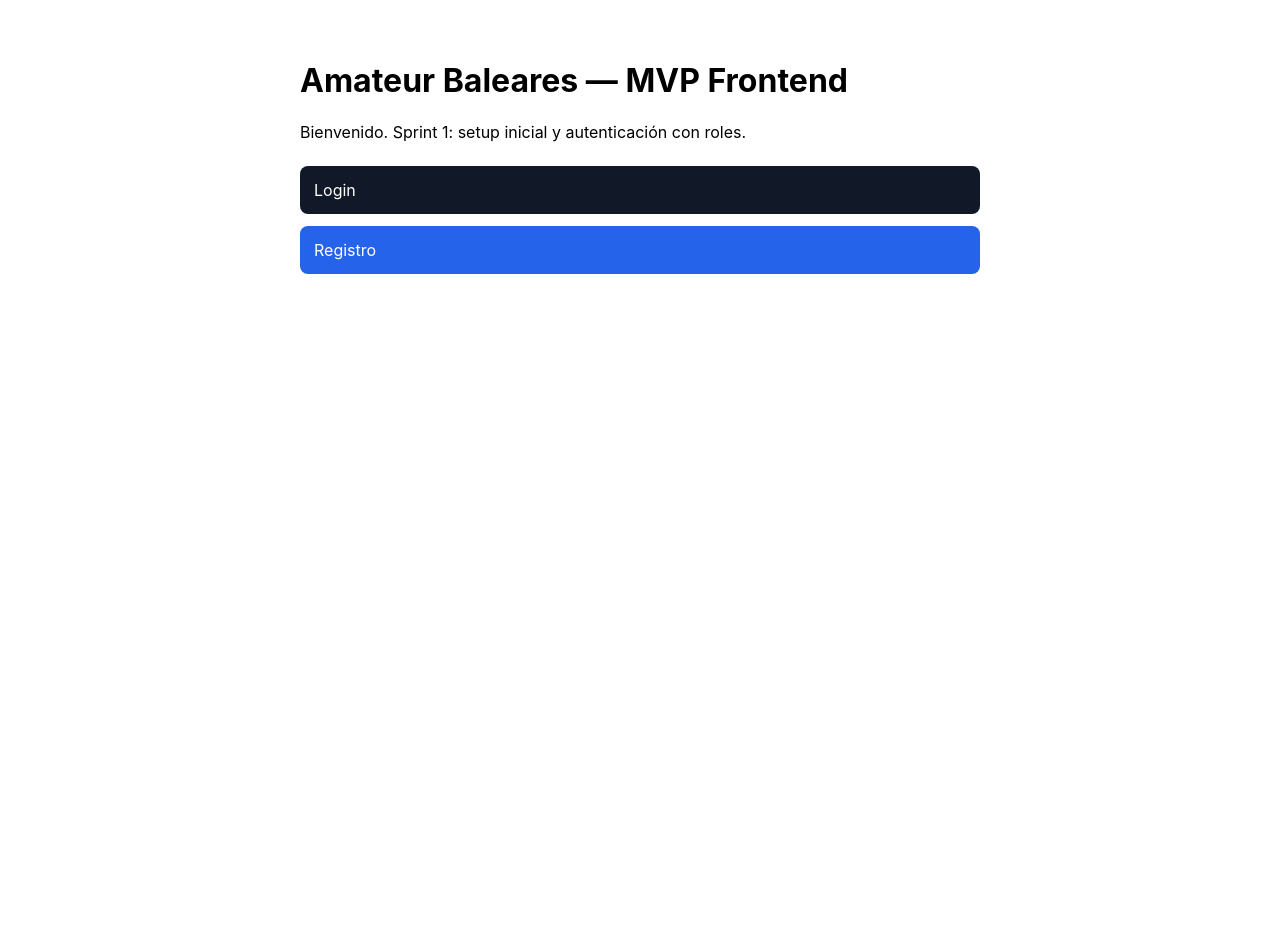
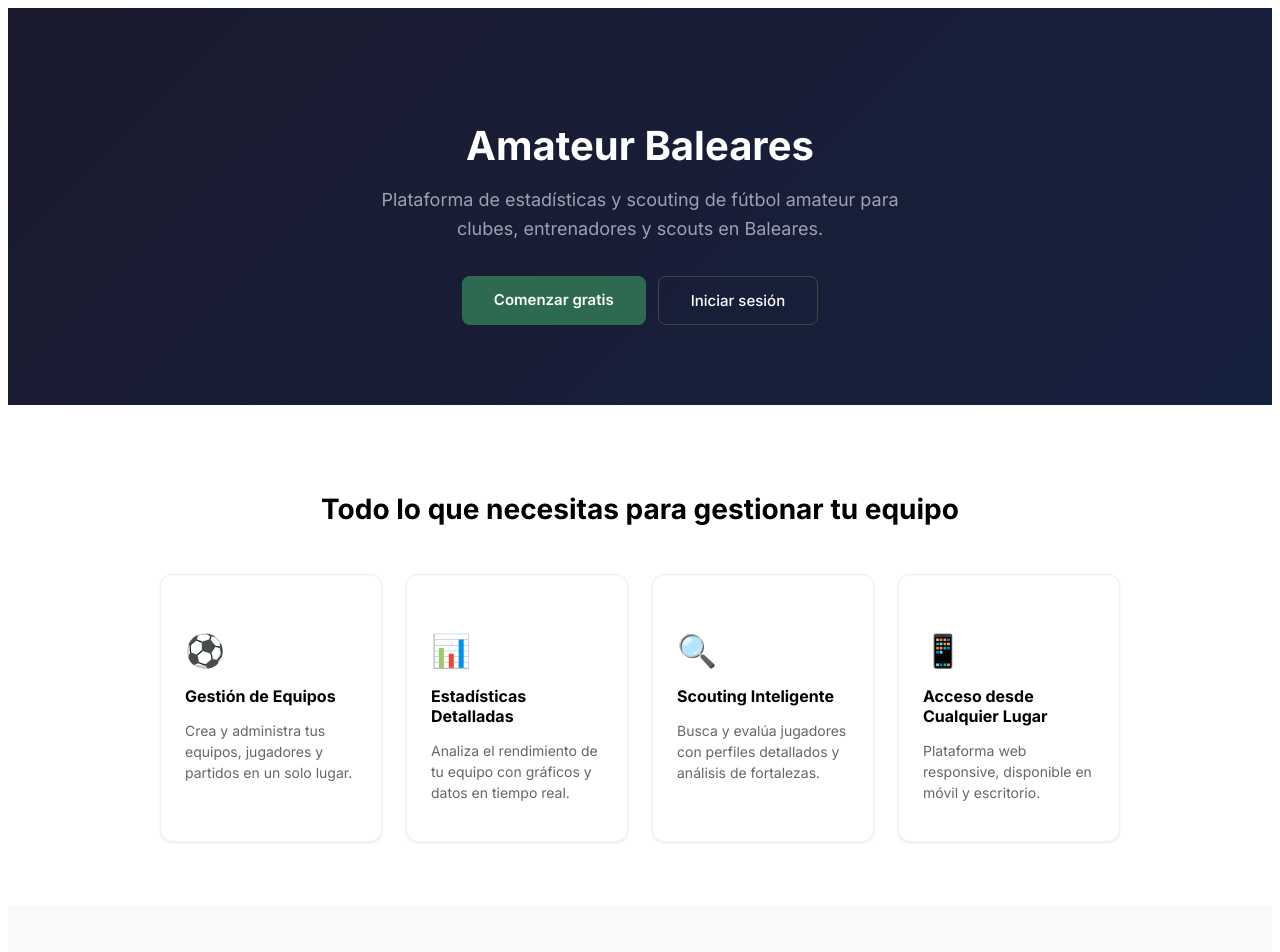
Before and after one commit to Samothp/amateurbaleares, a Next.js app in the folder frontend/: page / in a window 1280 px wide. Shown: the top 952 px of the page. Before the commit the page ends 800 px from the top, so only its background shows below. Built offline with nearby package versions, Linux system fonts and the light colour scheme.

Commit message:
feat: fase 3 - UX y funcionalidad mejorada

```diff
--- a/frontend/pages/index.js
+++ b/frontend/pages/index.js
@@ -1,45 +1,158 @@
 import Link from 'next/link';
+
+const FEATURES = [
+  {
+    icon: '⚽',
+    title: 'Gestión de Equipos',
+    desc: 'Crea y administra tus equipos, jugadores y partidos en un solo lugar.',
+  },
+  {
+    icon: '📊',
+    title: 'Estadísticas Detalladas',
+    desc: 'Analiza el rendimiento de tu equipo con gráficos y datos en tiempo real.',
+  },
+  {
+    icon: '🔍',
+    title: 'Scouting Inteligente',
+    desc: 'Busca y evalúa jugadores con perfiles detallados y análisis de fortalezas.',
+  },
+  {
+    icon: '📱',
+    title: 'Acceso desde Cualquier Lugar',
+    desc: 'Plataforma web responsive, disponible en móvil y escritorio.',
+  },
+];
 
 export default function Home() {
   return (
     <main
       style={{
-        padding: 32,
-        fontFamily: '-apple-system, BlinkMacSystemFont, Segoe UI, Roboto',
-        maxWidth: 680,
-        margin: '0 auto',
+        fontFamily: 'Inter, system-ui, sans-serif',
+        minHeight: '100vh',
       }}
     >
-      <h1>Amateur Baleares — MVP Frontend</h1>
-      <p>Bienvenido. Sprint 1: setup inicial y autenticación con roles.</p>
-      <div style={{ marginTop: 24, display: 'grid', gap: 12 }}>
-        <Link
-          href="/login"
+      <section
+        style={{
+          background: 'linear-gradient(135deg, #1a1a2e 0%, #16213e 100%)',
+          color: '#fff',
+          padding: '80px 24px',
+          textAlign: 'center',
+        }}
+      >
+        <h1 style={{ fontSize: 40, fontWeight: 700, marginBottom: 16 }}>
+          Amateur Baleares
+        </h1>
+        <p style={{ fontSize: 18, color: '#a0a0b0', maxWidth: 560, margin: '0 auto 32px', lineHeight: 1.6 }}>
+          Plataforma de estadísticas y scouting de fútbol amateur para clubes,
+          entrenadores y scouts en Baleares.
+        </p>
+        <div style={{ display: 'flex', gap: 12, justifyContent: 'center', flexWrap: 'wrap' }}>
+          <Link
+            href="/register"
+            style={{
+              padding: '14px 32px',
+              background: '#2d6a4f',
+              color: '#fff',
+              textDecoration: 'none',
+              borderRadius: 8,
+              fontWeight: 600,
+              fontSize: 15,
+            }}
+          >
+            Comenzar gratis
+          </Link>
+          <Link
+            href="/login"
+            style={{
+              padding: '14px 32px',
+              background: 'transparent',
+              color: '#fff',
+              textDecoration: 'none',
+              borderRadius: 8,
+              border: '1px solid #444',
+              fontWeight: 500,
+              fontSize: 15,
+            }}
+          >
+            Iniciar sesión
+          </Link>
+        </div>
+      </section>
+
+      <section
+        style={{
+          padding: '64px 24px',
+          maxWidth: 960,
+          margin: '0 auto',
+        }}
+      >
+        <h2 style={{ fontSize: 28, textAlign: 'center', marginBottom: 48 }}>
+          Todo lo que necesitas para gestionar tu equipo
+        </h2>
+        <div
           style={{
-            padding: 14,
-            background: '#111827',
-            color: '#ffffff',
-            textDecoration: 'none',
-            borderRadius: 8,
-            display: 'inline-block',
+            display: 'grid',
+            gridTemplateColumns: 'repeat(auto-fill, minmax(220px, 1fr))',
+            gap: 24,
           }}
         >
-          Login
-        </Link>
+          {FEATURES.map((f) => (
+            <div
+              key={f.title}
+              style={{
+                padding: 24,
+                background: '#fff',
+                borderRadius: 12,
+                boxShadow: '0 1px 3px rgba(0,0,0,0.08)',
+                border: '1px solid #f0f0f0',
+              }}
+            >
+              <p style={{ fontSize: 32, marginBottom: 12 }}>{f.icon}</p>
+              <h3 style={{ fontSize: 16, marginBottom: 8 }}>{f.title}</h3>
+              <p style={{ fontSize: 14, color: '#666', lineHeight: 1.5 }}>{f.desc}</p>
+            </div>
+          ))}
+        </div>
+      </section>
+
+      <section
+        style={{
+          padding: '64px 24px',
+          background: '#f8f9fa',
+          textAlign: 'center',
+        }}
+      >
+        <h2 style={{ fontSize: 28, marginBottom: 16 }}>¿Listo para empezar?</h2>
+        <p style={{ color: '#666', marginBottom: 32, fontSize: 16 }}>
+          Únete a la plataforma y comienza a mejorar tu equipo hoy.
+        </p>
         <Link
           href="/register"
           style={{
-            padding: 14,
-            background: '#2563eb',
-            color: '#ffffff',
+            padding: '14px 32px',
+            background: '#1a1a2e',
+            color: '#fff',
             textDecoration: 'none',
             borderRadius: 8,
-            display: 'inline-block',
+            fontWeight: 600,
+            fontSize: 15,
           }}
         >
-          Registro
+          Crear cuenta gratis
         </Link>
-      </div>
+      </section>
+
+      <footer
+        style={{
+          padding: '24px',
+          textAlign: 'center',
+          color: '#999',
+          fontSize: 13,
+          borderTop: '1px solid #eee',
+        }}
+      >
+        Amateur Baleares &copy; {new Date().getFullYear()}
+      </footer>
     </main>
   );
 }
--- a/frontend/pages/perfil.js
+++ b/frontend/pages/perfil.js
@@ -88,7 +88,7 @@ function ProfilePage({ user, profile: initialProfile }) {
 
       <MessageBanner message={message} />
 
-      <div style={{ display: 'grid', gridTemplateColumns: '1fr 1fr', gap: 24, maxWidth: 700 }}>
+      <div style={{ display: 'grid', gridTemplateColumns: 'repeat(auto-fit, minmax(300px, 1fr))', gap: 24, maxWidth: 700 }}>
         <Card padding={24}>
           <h2 style={{ fontSize: 18, marginBottom: 16 }}>Datos personales</h2>
           <form onSubmit={handleUpdate} style={{ display: 'grid', gap: 12 }}>
```
Also changed, not shown: frontend/lib/useMessage.js (added, +21 -0 lines), frontend/pages/admin.js (+33 -3 lines), frontend/pages/clubs.js (+33 -4 lines), frontend/pages/dashboard-equipo.js (+13 -13 lines), frontend/pages/partidos.js (+63 -5 lines).
